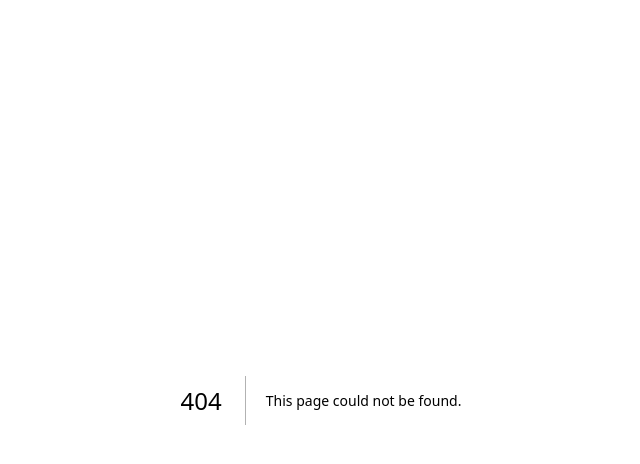
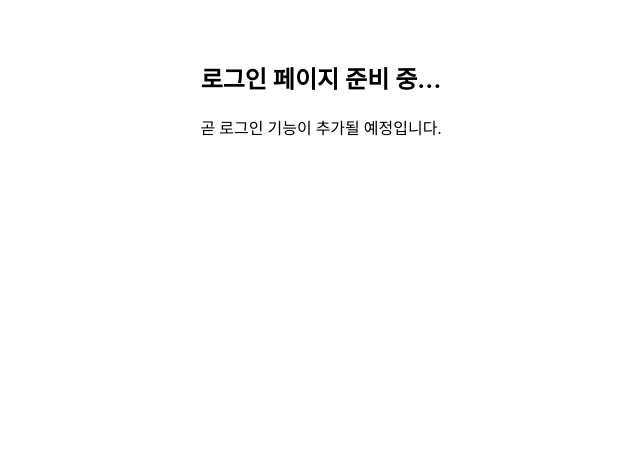
Before and after one commit to manlounge/manlounge-web, a Next.js app: page /login in a window 1280 px wide. Before the commit this address had no page. Shown: the top 464 px of the page, without its empty margins (319-959 px from the left). Built offline with nearby package versions, Linux system fonts and the light colour scheme.

Commit message:
Create login.tsx

```diff
--- /dev/null
+++ b/pages/login.tsx
@@ -0,0 +1,8 @@
+export default function Login() {
+  return (
+    <div style={{ padding: '2rem', textAlign: 'center' }}>
+      <h2>로그인 페이지 준비 중…</h2>
+      <p>곧 로그인 기능이 추가될 예정입니다.</p>
+    </div>
+  );
+}
```
